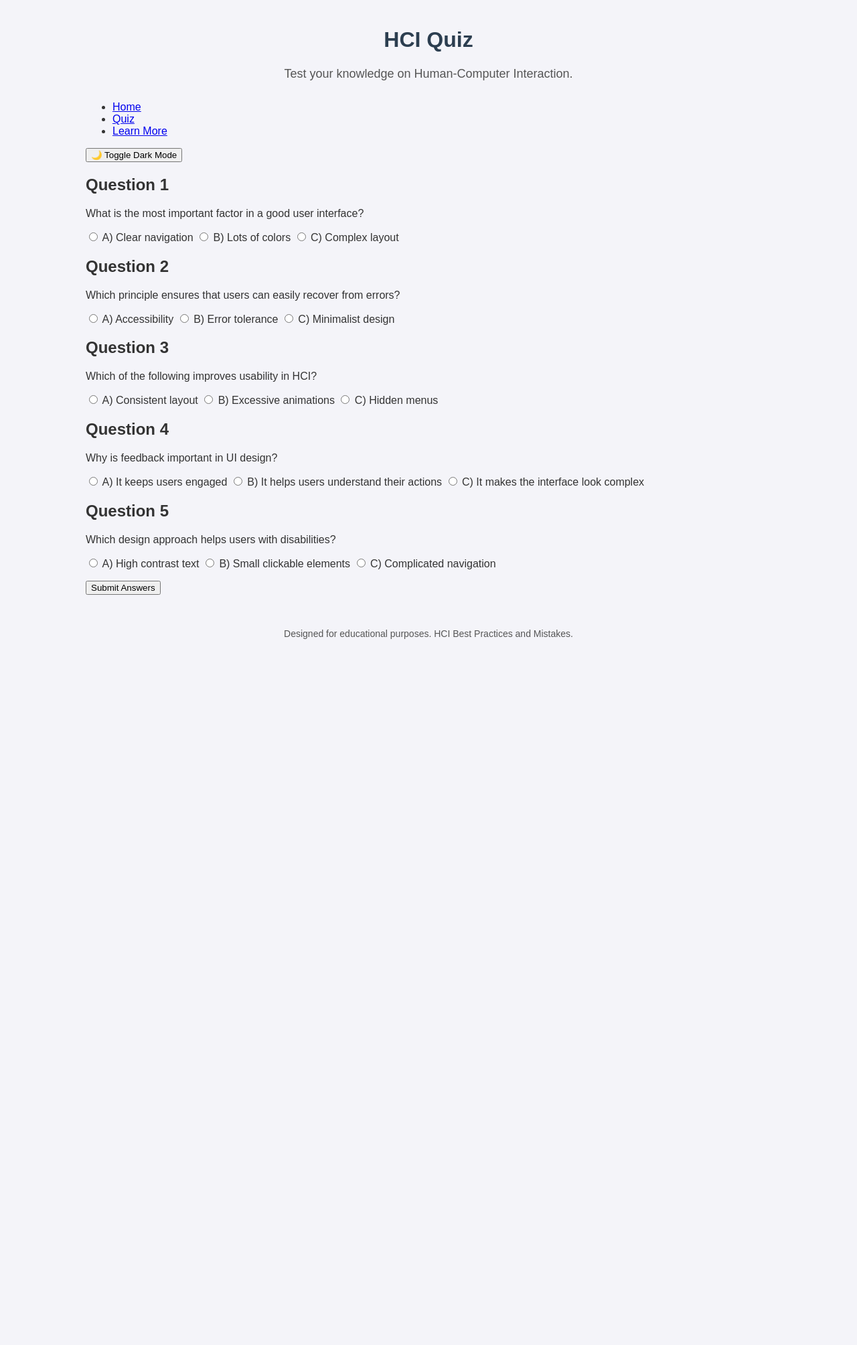
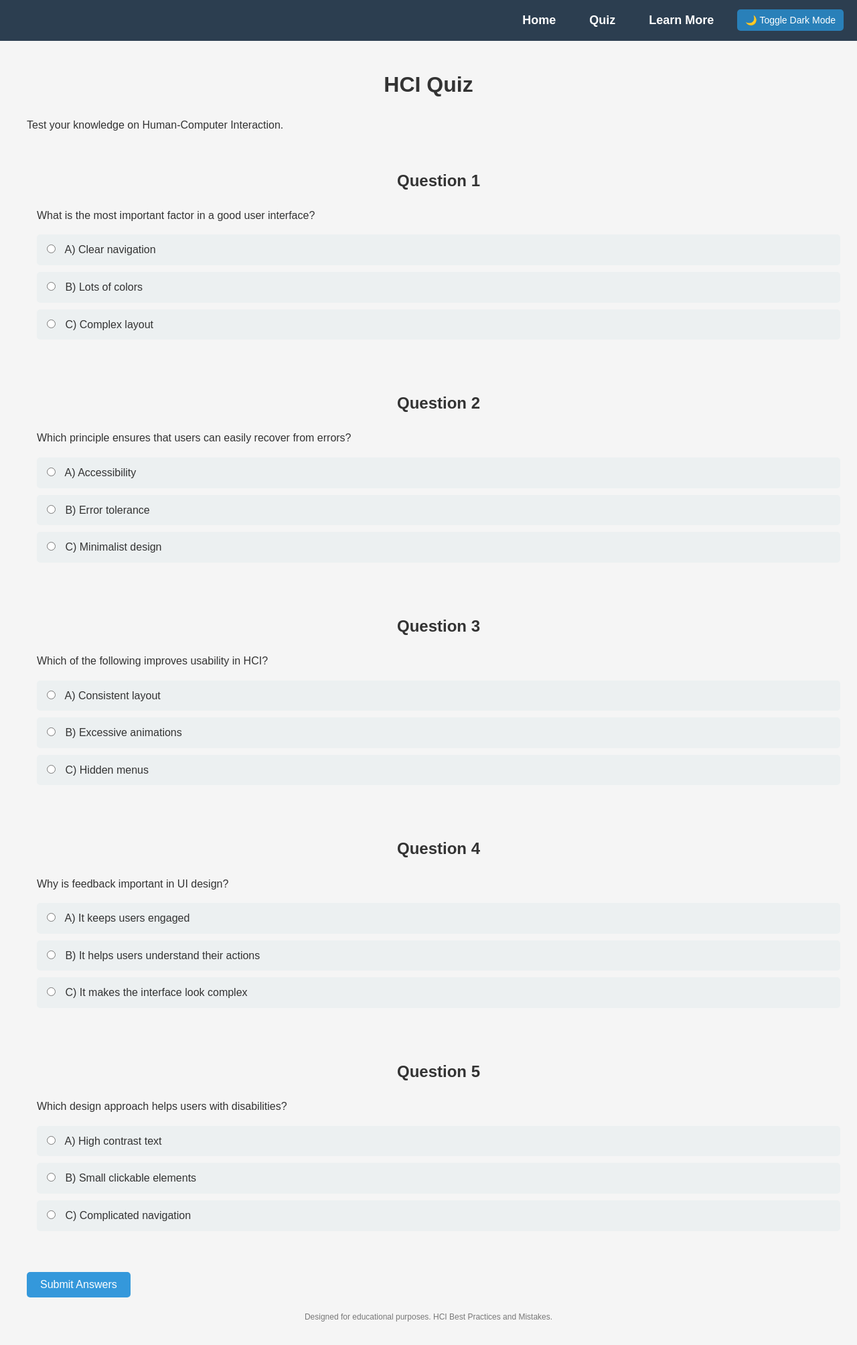
Before and after one commit to nimishathallapally/UXpectations, a Flask app: template templates/good/quiz.html in a window 1280 px wide. Shown: the whole page at 67% size. Before the commit the page ends 954 px from the top, so only its background shows below. Run offline with Flask 3, Linux system fonts and the light colour scheme; the template is opened without the code that fills it, so the values that code supplies are empty.

Commit message:
Add css for quiz page

```diff
--- a/static/css/good/design.css
+++ b/static/css/good/design.css
@@ -1,62 +1,273 @@
+/* General Styles */
 body {
     font-family: Arial, sans-serif;
     margin: 0;
     padding: 0;
     background-color: #f4f4f9;
     color: #333;
+    line-height: 1.6;
+    transition: background 0.3s ease-in-out, color 0.3s ease-in-out;
 }
 
+/* Center-align only headings and footer */
+h1, h2, h3, footer {
+    text-align: center;
+}
+
+/* Dark Mode */
+body.dark-mode {
+    background-color: #1a1a1a;
+    color: #ddd;
+}
+
+.toggle-mode {
+    display: block;
+    margin: 10px auto;
+    background: #2980b9;
+    color: white;
+    border: none;
+    padding: 10px 15px;
+    cursor: pointer;
+    border-radius: 5px;
+    transition: background 0.3s;
+}
+
+.toggle-mode:hover {
+    background: #1a6694;
+}
+
+/* Container */
 .container {
-    width: 80%;
+    max-width: 1200px;
     margin: 0 auto;
     padding: 20px;
 }
 
-header {
-    text-align: center;
-    margin-bottom: 30px;
+/* Ensure lists are left-aligned */
+ul, ol {
+    text-align: left;
+    padding-left: 20px;
 }
 
-header h1 {
-    color: #2c3e50;
-}
-
-header p {
-    font-size: 18px;
-    color: #555;
-}
-
+/* Content and Flexbox Layout */
 .content {
     display: flex;
     justify-content: space-between;
+    margin-top: 20px;
     gap: 20px;
 }
 
 .design-section {
-    width: 45%;
+    width: 48%;
     padding: 20px;
-    background-color: white;
-    box-shadow: 0 0 10px rgba(0, 0, 0, 0.1);
+    background-color: #ffffff;
+    box-shadow: 0 2px 10px rgba(0, 0, 0, 0.1);
     border-radius: 8px;
-}
-
-.design-section h2 {
-    text-align: center;
-    color: #2980b9;
+    text-align: left; /* Ensures text is left-aligned */
 }
 
 .design-section img {
     width: 100%;
+    max-height: 300px;
+    object-fit: contain;
     border-radius: 8px;
-    box-shadow: 0 0 5px rgba(0, 0, 0, 0.2);
+}
+
+/* Table */
+table {
+    width: 100%;
+    border-collapse: collapse;
+    margin: 20px 0;
+}
+
+table, th, td {
+    border: 1px solid #ddd;
+}
+
+th, td {
+    padding: 12px;
+    text-align: left; /* Ensures table text is left-aligned */
+}
+
+th {
+    background-color: #2c3e50;
+    color: white;
+}
+
+tr:hover {
+    background-color: #dcdcdc;
+}
+/* Navigation Bar */
+
+
+/* Full-Width Navigation Bar */
+nav {
+    background-color: #2c3e50;
+    display: flex;
+    justify-content: flex-end;
+    align-items: center;
+    padding: 0px 20px;
+    width: 100%;
+    position: fixed; /* Sticks to the top */
+    top: 0;
+    left: 0;
+    z-index: 1000;
+}
+
+/* Remove Space from Body */
+body {
+    padding-top: 60px; /* Adjust to prevent content from being hidden under navbar */
+    background-color: #f5f5f5;
+}
+
+/* Navigation Links */
+nav ul {
+    list-style: none;
+    display: flex;
+    gap: 20px;
+    padding-right: 20px;
+}
+
+nav ul li {
+    display: inline;
+}
+
+nav ul li a {
+    text-decoration: none;
+    color: white;
+    font-size: 18px;
+    font-weight: bold;
+    padding: 10px 15px;
+    border-radius: 5px;
+    transition: background 0.3s ease-in-out;
+}
+
+nav ul li a:hover {
+    background-color: #1a6694;
+}
+
+.toggle-container {
+    padding-right: 40px;
+}
+
+.toggle-mode {
+    /* background-color: #444; */
+    color: white;
+    border: none;
+    padding: 8px 12px;
+    border-radius: 5px;
+    cursor: pointer;
+    font-size: 14px;
+}
+
+.toggle-mode:hover {
+    background-color: #222;
+}
+.quiz-container {
+    display: flex;
+    flex-direction: column;
+    width: 100%;
+    /* align-items: center; */
+}
+
+.quiz {
+    width: 100%;
+    padding: 15px;
+    margin: 10px;
+    /* border: 1px solid #ccc; */
+    /* border-radius: 8px; */
+    /* background: #f9f9f9; */
+}
+
+.left {
+    margin-left: 0;
+}
+
+.right {
+    margin-left: auto;
+}
+
+.quiz-options label {
+    display: block;
+    background: #ecf0f1;
+    margin: 10px 0;
+    padding: 10px;
+    border-radius: 5px;
+    cursor: pointer;
+}
+
+.quiz-options input {
+    margin-right: 10px;
+}
+
+.submit-btn {
+    background: #3498db;
+    color: white;
+    border: none;
+    padding: 10px 20px;
+    font-size: 16px;
+    cursor: pointer;
+    border-radius: 5px;
+    margin-top: 20px;
+}
+
+.submit-btn:hover {
+    background: #2980b9;
+}
+
+.quiz-feedback {
+    font-weight: bold;
+    margin-top: 10px;
 }
 
 footer {
-    text-align: center;
-    margin-top: 50px;
-    color: #555;
-    font-size: 14px;
+    margin-top: 20px;
+    font-size: 12px;
+    color: #777;
 }
-html {
-    scroll-behavior: smooth;
+
+/* RESPONSIVE DESIGN */
+@media (max-width: 768px) {
+    .container {
+        width: 90%;
+        margin: 100px auto 20px;
+    }
+
+    nav {
+        flex-direction: column;
+        align-items: center;
+    }
+
+    nav ul {
+        flex-direction: column;
+        padding: 0;
+    }
+
+    nav ul li {
+        margin-bottom: 10px;
+    }
+
+    .quiz-option {
+        font-size: 14px;
+    }
 }
+/* Responsive Design */
+@media (max-width: 768px) {
+    .content {
+        flex-direction: column;
+        align-items: center;
+    }
+
+    .design-section {
+        width: 90%;
+        margin-bottom: 20px;
+    }
+
+    table {
+        font-size: 14px;
+    }
+
+    th, td {
+        padding: 8px;
+    }
+}
```
